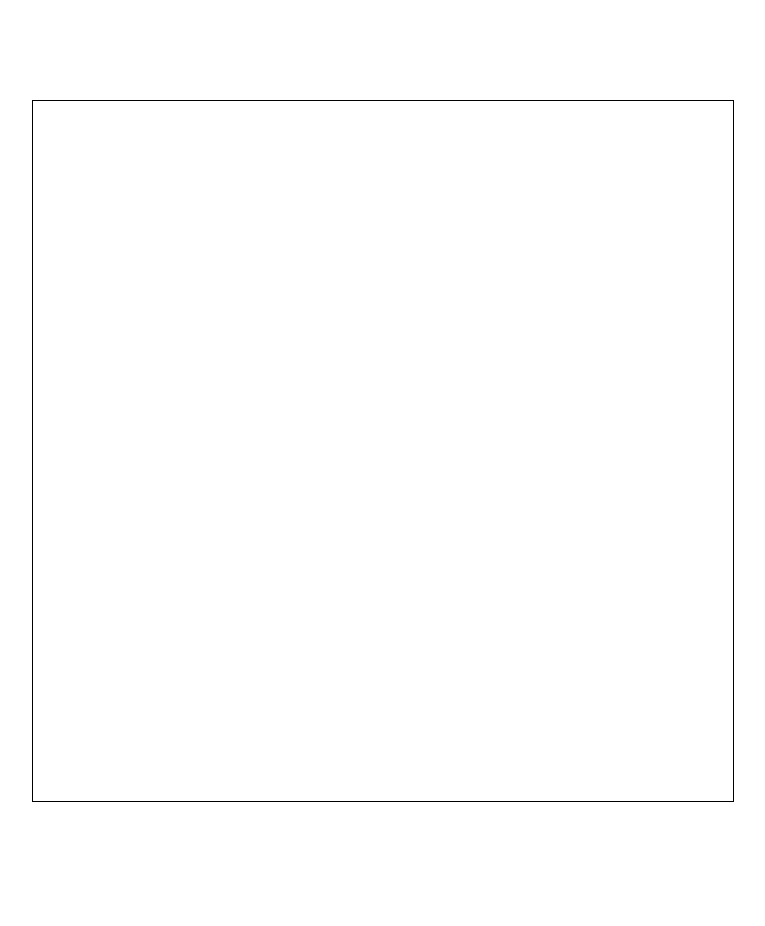
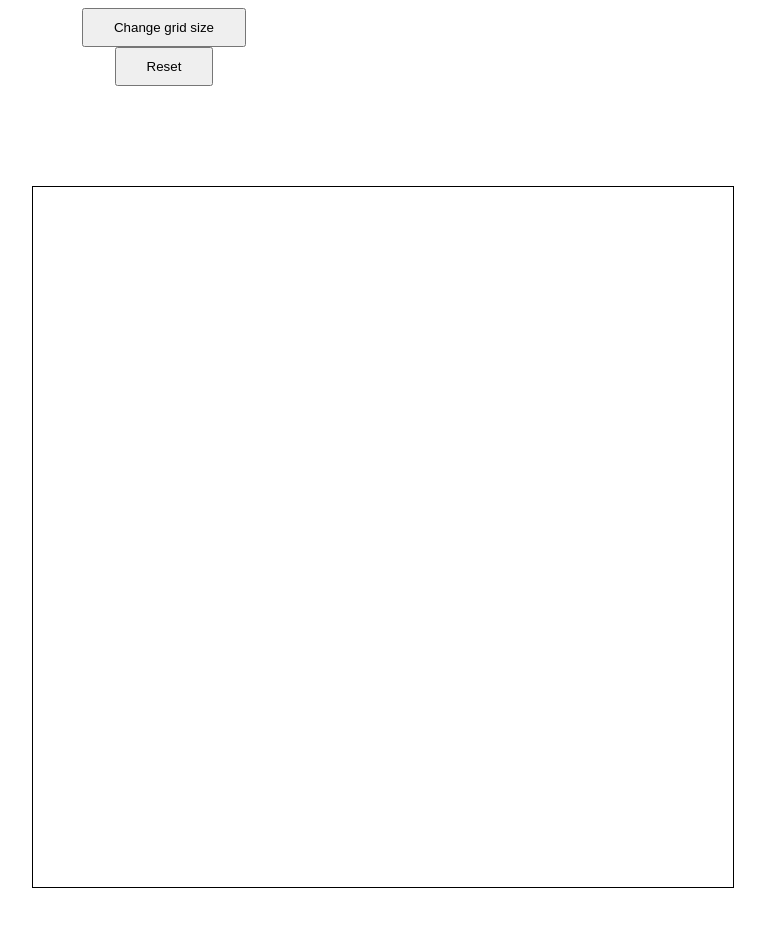
Before and after one commit to KTaylor00/TOP-projects, a plain HTML site: page 02-etch-a-sketch/index.html in a window 1280 px wide. Shown: the whole page, without its empty margins (476-1241 px from the left). Before the commit the page ends 902 px from the top, so only its background shows below. Drawn offline with Linux system fonts and the light colour scheme.

Commit message:
complete etch-a-sketch project basic, will make it look better and add new features.

```diff
--- a/02-etch-a-sketch/index.html
+++ b/02-etch-a-sketch/index.html
@@ -8,6 +8,8 @@
     <title>Etch-A-Sketch</title>
   </head>
   <body>
+    <div class="btn-container-grid"></div>
+    <div class="btn-container"></div>
     <div class="container"></div>
   </body>
 </html>
--- a/02-etch-a-sketch/script.js
+++ b/02-etch-a-sketch/script.js
@@ -1,19 +1,52 @@
 "use strict";
 
 const container = document.querySelector(".container");
+const btnContainer = document.querySelector(".btn-container");
+const btnContainerGrid = document.querySelector(".btn-container-grid");
+
+const btn = document.createElement("button");
+btn.classList.add("reset-grid");
+btn.textContent = "Change grid size";
+btnContainerGrid.appendChild(btn);
+
+const btnReset = document.createElement("button");
+btnReset.classList.add("reset");
+btnReset.textContent = "Reset";
+btnContainer.appendChild(btnReset);
+
+function randomColour() {
+  let letters = "0123456789ABCDEF";
+  let colour = "#";
+  for (let i = 0; i < 6; i++) {
+    colour += letters[Math.floor(Math.random() * 16)];
+  }
+  return colour;
+}
 
 function divCreation(columns, rows) {
   for (let i = 0; i < rows * columns; i++) {
     const divs = document.createElement("div");
-    divs.classList.add("grid16");
+    divs.classList.add("grid");
     container.style.gridTemplateColumns = `repeat(${columns}, 1fr)`;
     container.style.gridTemplateRows = `repeat(${rows}, 1fr)`;
-    divs.addEventListener("mouseover", (e) => {
-      e.target.style.backgroundColor = "black";
-      console.log(e.target);
+    divs.addEventListener("mouseover", () => {
+      divs.style.backgroundColor = randomColour();
     });
+    btnReset.addEventListener("click", () => {
+      divs.style.backgroundColor = "white";
+    });
+
     container.appendChild(divs);
   }
 }
 
 divCreation(32, 32);
+
+btn.addEventListener("click", () => {
+  const newGrid = prompt(
+    "Please type in your new grid size, number may not exceed 64."
+  );
+  if (newGrid <= 64) {
+    divCreation(newGrid, newGrid);
+  }
+});
--- a/02-etch-a-sketch/style.css
+++ b/02-etch-a-sketch/style.css
@@ -7,7 +7,29 @@
   height: 700px;
 }
 
-.grid16 {
+.grid {
   display: inline-block;
   background-color: white;
 }
+
+.btn-container {
+  display: flex;
+  justify-content: center;
+}
+
+.btn-container-grid {
+  display: flex;
+  justify-content: center;
+}
+
+.reset {
+  padding: 10px 30px;
+}
+
+.reset-grid {
+  padding: 10px 30px;
+}
+
+.fill {
+  background-color: black;
+}
```
